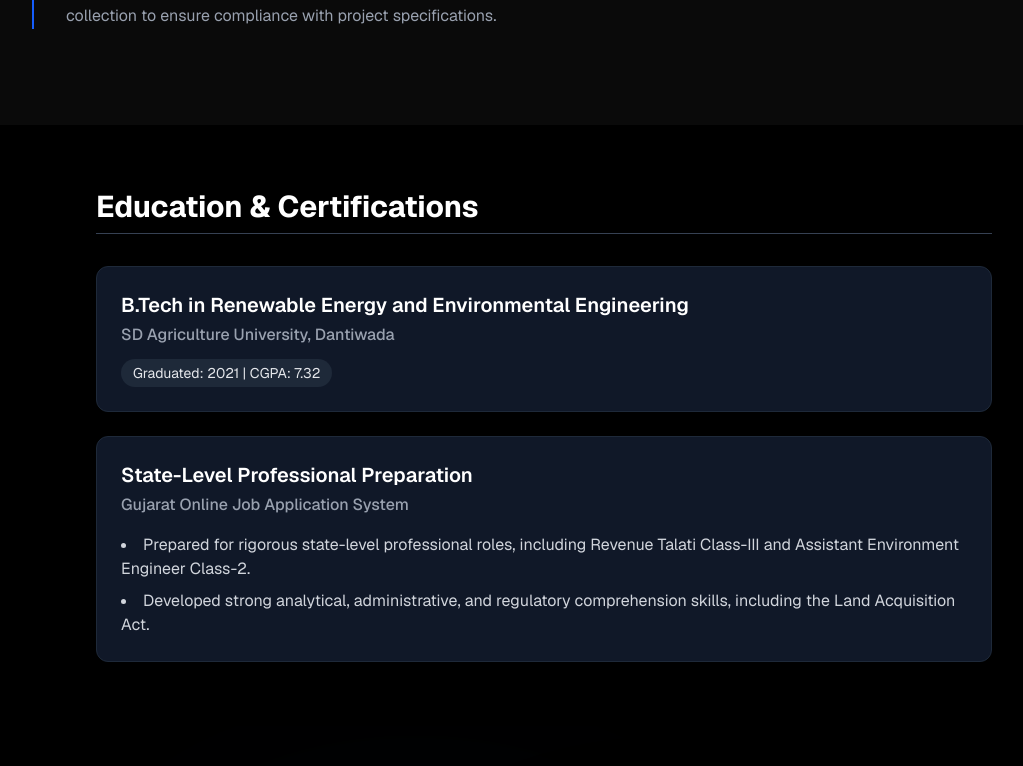
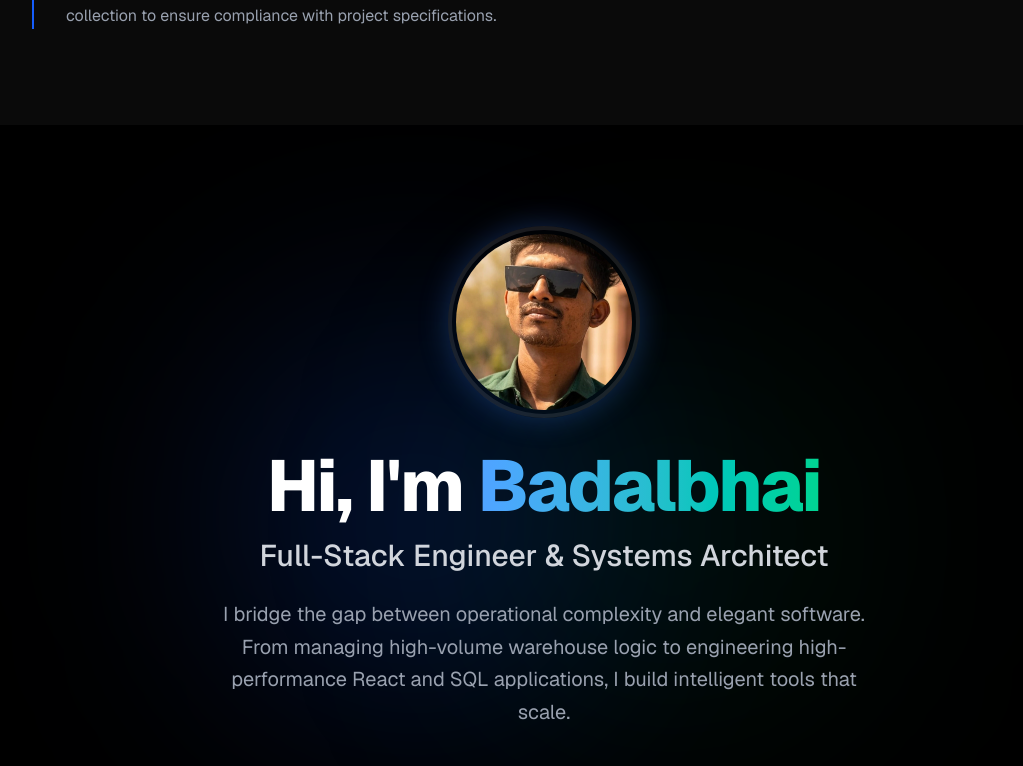
Before and after one commit to badalvasava286-ai/portfolio-frontend, a Next.js app: page / in a window 1280 px wide. Shown: the part 792-1558 px from the top of the page, without its empty margins (96-1119 px from the left). Built offline with nearby package versions, Linux system fonts and the light colour scheme.

Commit message:
Fixed missing save and added component layout

```diff
--- a/app/page.tsx
+++ b/app/page.tsx
@@ -1,4 +1,3 @@
-import Education from '@/components/Education';
 import Hero from '../components/Hero';
 import AboutTabs from '../components/AboutTabs';
 import SqlTerminal from '../components/SqlTerminal';
@@ -13,7 +12,6 @@ export default function Home() {
     <div className="bg-black min-h-screen font-sans selection:bg-blue-500 selection:text-white scroll-smooth">
       <main>
         <AboutTabs />
-        <Education />
         <Hero />
         <SqlTerminal />
         <DashboardSandbox />
--- a/components/Education.tsx
+++ /dev/null
@@ -1,44 +0,0 @@
-import React from 'react';
-
-export default function Education() {
-  return (
-    <section id="education" className="py-16 w-full max-w-4xl mx-auto">
-      <h2 className="text-3xl font-bold text-white mb-8 border-b border-gray-700 pb-2">
-        Education & Certifications
-      </h2>
-
-      <div className="space-y-6">
-        {/* SD Agriculture University */}
-        <div className="bg-gray-900 border border-gray-800 rounded-xl p-6 hover:border-gray-600 transition-colors duration-300">
-          <h3 className="text-xl font-semibold text-white">
-            B.Tech in Renewable Energy and Environmental Engineering
-          </h3>
-          <p className="text-gray-400 font-medium mt-1">
-            SD Agriculture University, Dantiwada
-          </p>
-          <div className="mt-3 inline-block bg-gray-800 text-gray-200 text-sm px-3 py-1 rounded-full">
-            Graduated: 2021 | CGPA: 7.32
-          </div>
-        </div>
-
-        {/* Professional Preparation */}
-        <div className="bg-gray-900 border border-gray-800 rounded-xl p-6 hover:border-gray-600 transition-colors duration-300">
-          <h3 className="text-xl font-semibold text-white">
-            State-Level Professional Preparation
-          </h3>
-          <p className="text-gray-400 font-medium mt-1">
-            Gujarat Online Job Application System
-          </p>
-          <ul className="list-disc list-inside mt-4 text-gray-300 space-y-2">
-            <li>
-              Prepared for rigorous state-level professional roles, including Revenue Talati Class-III and Assistant Environment Engineer Class-2.
-            </li>
-            <li>
-              Developed strong analytical, administrative, and regulatory comprehension skills, including the Land Acquisition Act.
-            </li>
-          </ul>
-        </div>
-      </div>
-    </section>
-  );
-}
```
